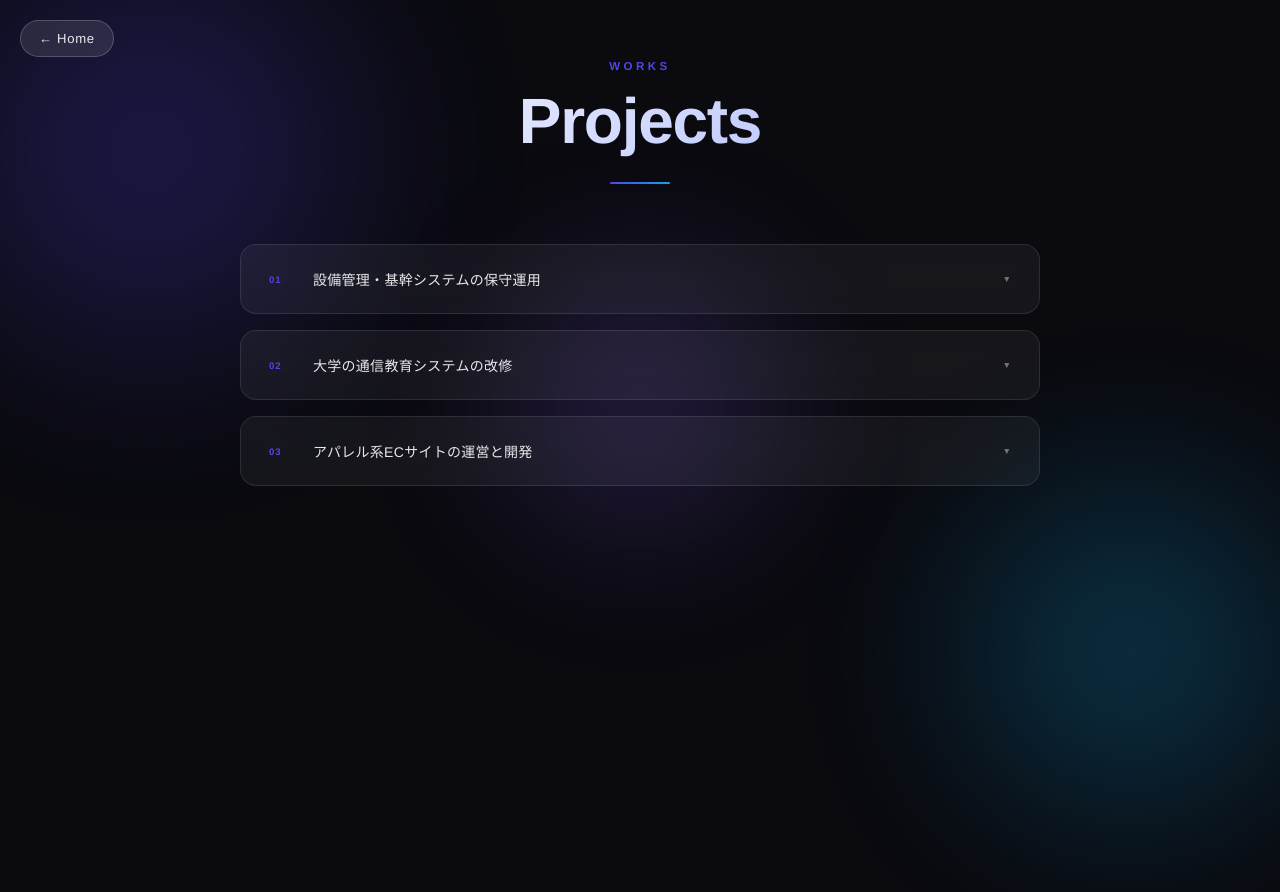
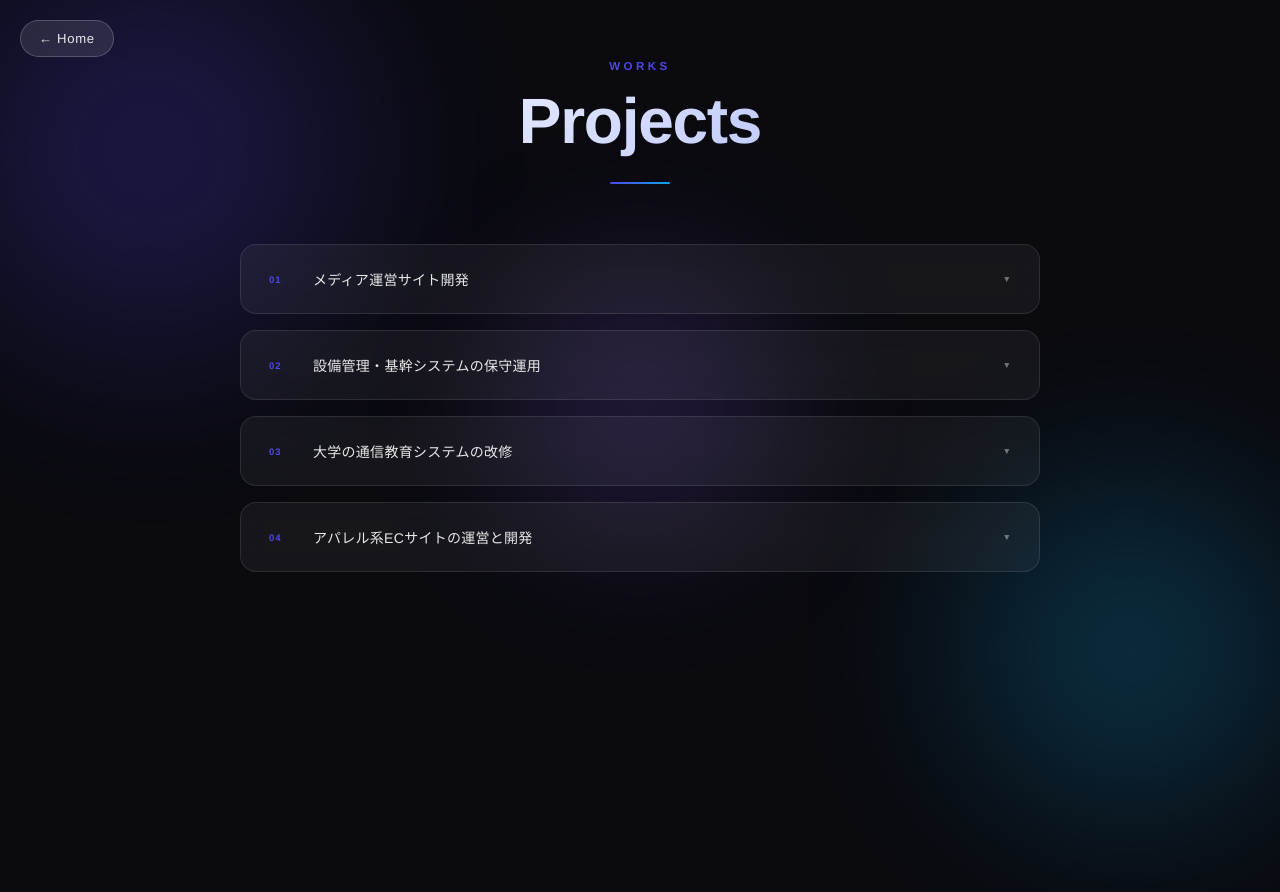
Before and after one commit to suu2626/portfolio, a React (Create React App) app: page /#/projects in a window 1280 px wide. Shown: the top 892 px of the page. Built offline with nearby package versions, Linux system fonts and the light colour scheme; a web font is replaced by a local one.

Commit message:
Projects: メディア運営サイト開発を追加、work-log.htmlをgit管理外に

```diff
--- a/src/pages/Projects.jsx
+++ b/src/pages/Projects.jsx
@@ -5,6 +5,13 @@ import './css/projects.css';
 import HomeButton from '../components/HomeButton';
 
 const projects = [
+  {
+    id: 4,
+    title: 'メディア運営サイト開発',
+    detail: [
+      'PHPを用いたメディアサイトの開発・運営を担当。DBはMySQLを使用。','取材記事をはじめとするコンテンツの管理機能を実装し、記事の登録・更新・公開までの運用を整備。','顧客データの分析結果をもとにページ構成や導線を改善し、サイトの最適化を継続的に実施。',
+    ]
+  },
   {
     id: 1,
     title: '設備管理・基幹システムの保守運用',
```
Also changed, not shown: 1 other file (tests, documents, lock files or other folders).
